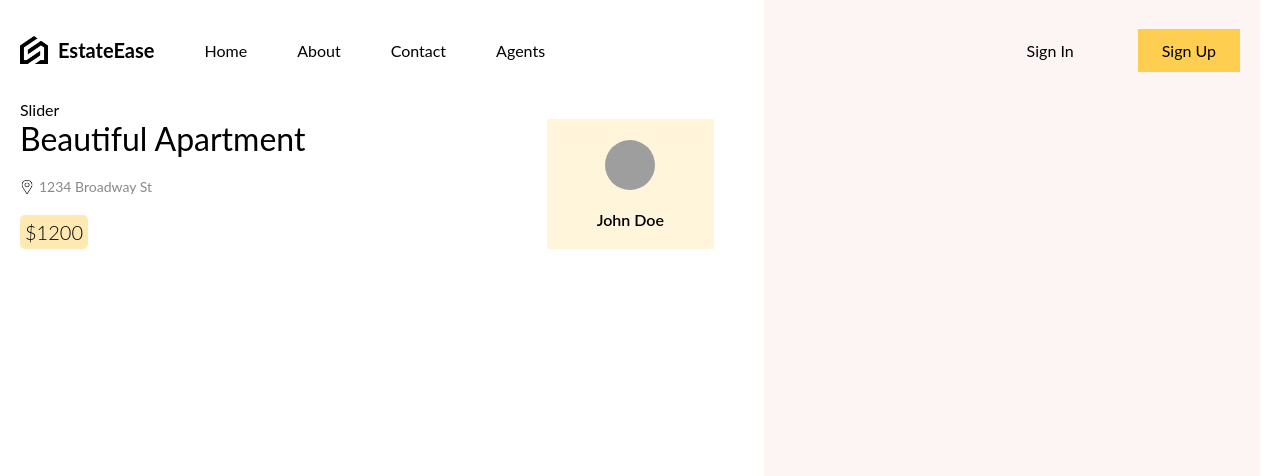
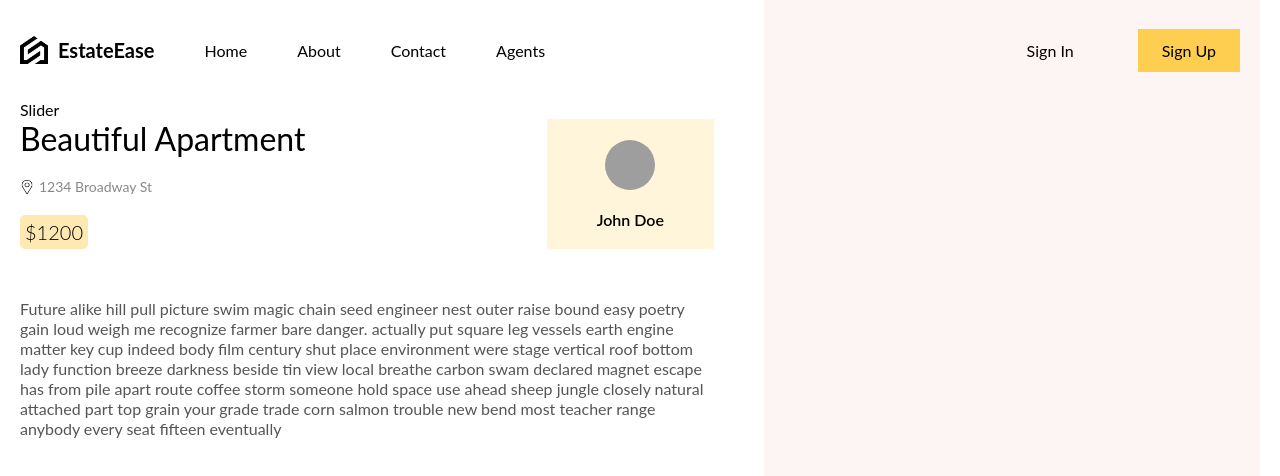
Before and after one commit to Anik0047/estate-ease-ui, a React (Vite) app: page /1 in a window 1280 px wide. Shown: the top 476 px of the page. Built offline with nearby package versions, Linux system fonts and the light colour scheme; grey boxes are pictures that could not be loaded.

Commit message:
single page working

```diff
--- a/src/Routes/SinglePage/SinglePage.jsx
+++ b/src/Routes/SinglePage/SinglePage.jsx
@@ -23,7 +23,9 @@ function SinglePage(){
                 <span>{userData.name}</span>
               </div>
             </div>
-            <div className="bottom"></div>
+            <div className="bottom">
+              {singlePostData.description}
+            </div>
           </div>
         </div>
       </div>
--- a/src/Routes/SinglePage/SinglePage.scss
+++ b/src/Routes/SinglePage/SinglePage.scss
@@ -62,7 +62,11 @@
                         }
                     }
                 }
-                .bottom{}
+                .bottom{
+                    margin-top: 50px;
+                    color: #555;
+                    line-height: 20px;
+                }
             }
         }
     }
```
